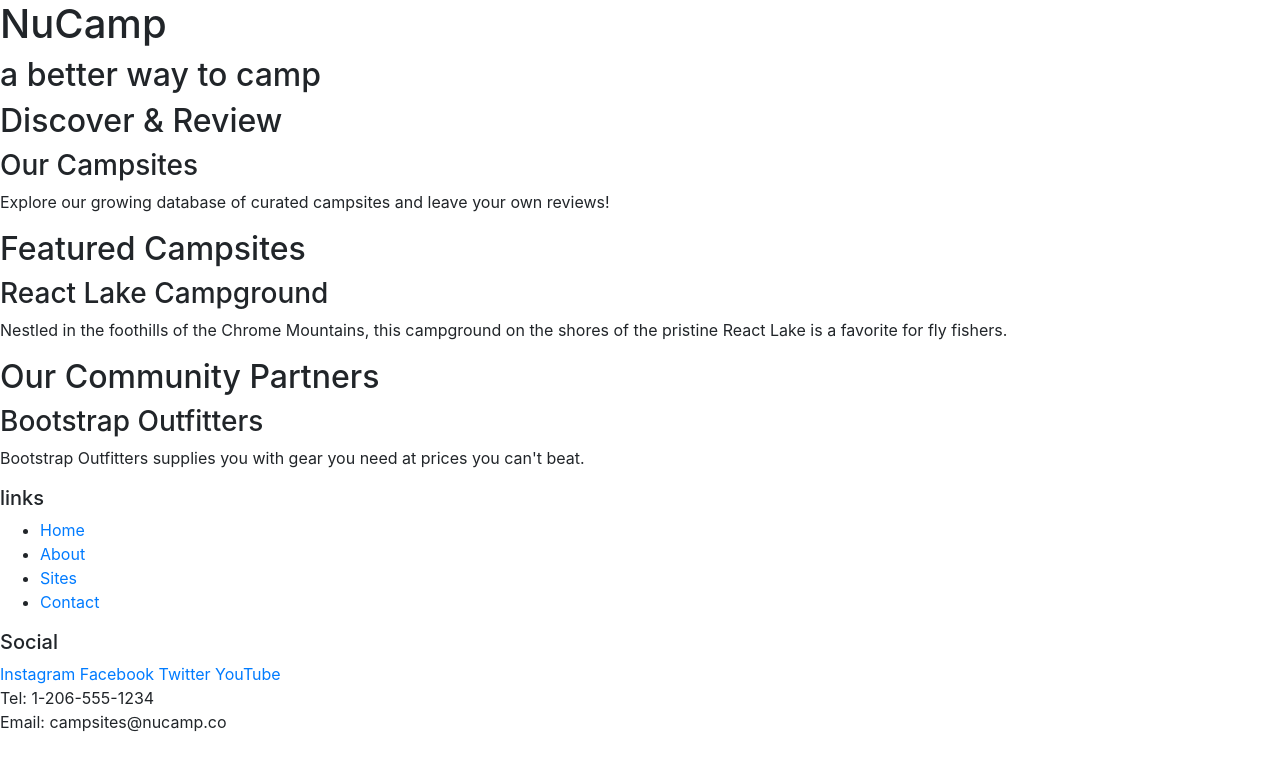
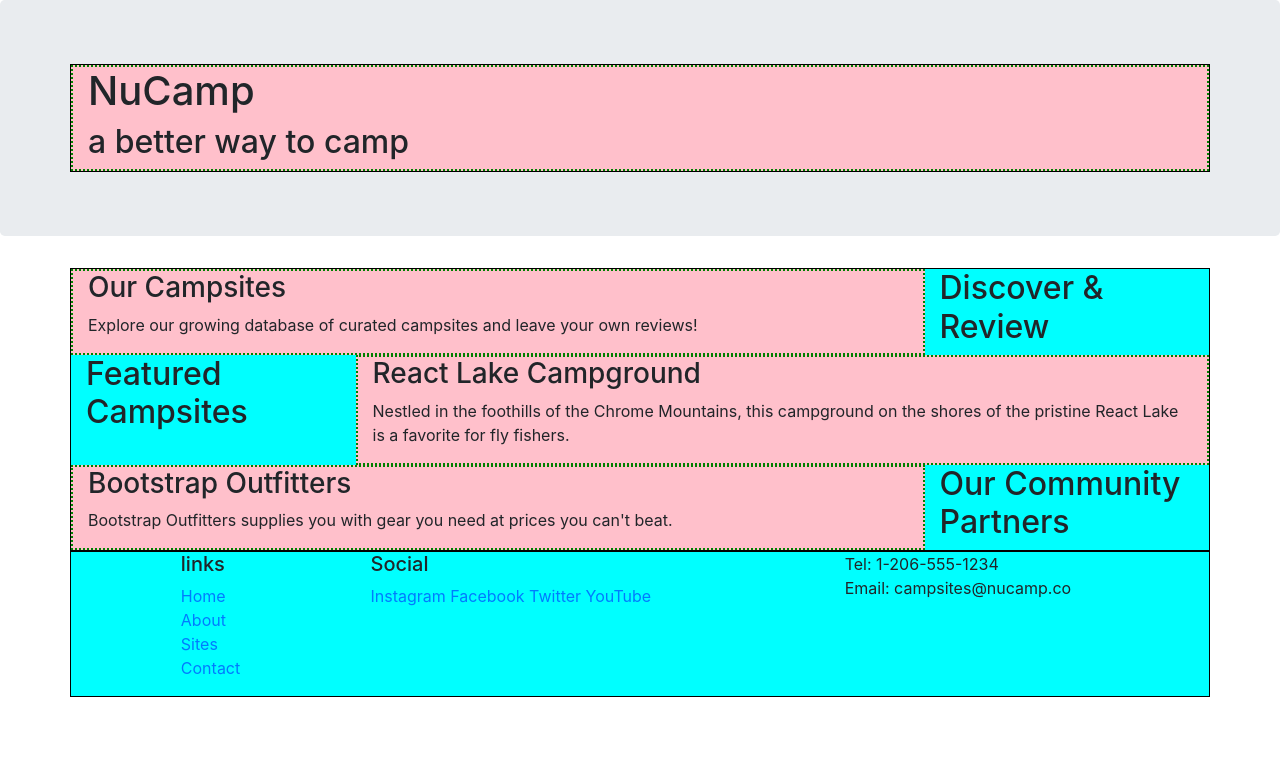
Before and after one commit to AnikThomas/Bootstrap-Project-NuCamp, a website: page index.html in a window 1280 px wide. Drawn offline with nearby package versions, Linux system fonts and the light colour scheme.

Commit message:
Bootstrap Grid

```diff
--- a/index.html
+++ b/index.html
@@ -5,42 +5,74 @@
     <meta name="viewport" content="width=device-width, initial-scale=1" />
 
     <!-- Bootstrap CSS -->
-    <link rel="stylesheet" href="node_modules/bootstrap/dist/css/bootstrap.min.css" />
+    <link rel="stylesheet" href="node_modules/bootstrap/dist/css/bootstrap.min.css"/>
 
 
     <title>NuCamp: A Better Way To Camp</title>
+    <style>
+        .container{
+            border: solid 1px black;
+            background-color: aqua;
+        }
+        .col{
+            border:dotted green 2px;
+            background-color: pink;
+        }
+    </style>
 </head>
 <body>
-    <header>
-        <div>
+    <header class="jumbotron">
+        <div class="container">
+            <div class="row">
+                <div class="col">
                     <h1>NuCamp</h1>
                      <h2>a better way to camp</h2>
                 </div>
+            </div>
+        </div>
     </header>
 
-    <div>
+        <div class="container">
+           <div class="row">
+            <div class="col-sm-4 order-sm-last col-md-3">
                 <h2>Discover & Review</h2>
+            </div>
+            <div class="col">
                 <h3>Our Campsites</h3>
                 <p>Explore our growing database of curated campsites and leave your own reviews!</p>
             </div>
+        </div>
 
-    <div>
+
+            <div class="row">
+                <div class="col-sm-4 col-md-3">
                 <h2>Featured Campsites</h2>
+            </div>
+
+            <div class="col">
                 <h3>React Lake Campground</h3>
                 <p>Nestled in the foothills of the Chrome Mountains, this campground on the shores of the pristine React Lake is a favorite
                 for fly fishers.</p>
             </div>
+        </div>
 
-    <div>
+            <div class="row">
+                <div class="col-sm-4 order-sm-last col-md-3">
                     <h2>Our Community Partners</h2>
+                </div>
+            <div class="col">
                 <h3>Bootstrap Outfitters</h3>
                 <p>Bootstrap Outfitters supplies you with gear you need at prices you can't beat.</p>
             </div>
+        </div>
+    </div>
 
     <footer>
-        <div>
+        <div class="container">
+            <div class="row">
+                <div class="col-4 col-sm-2 offset-1">
                     <h5>links</h5>
-            <ul>
+                    <ul class="list-unstyled">
                         <li><a href="#">Home</a></li>
                         <li><a href="#">About</a></li>
                         <li><a href="#">Sites</a></li>
@@ -48,7 +80,7 @@
                     </ul>
                 </div>
 
-        <div>
+                <div class="col-6 col-sm-5">
                     <h5>Social</h5>
                     <a href="http://instagram.com">Instagram</a>
                     <a href="http://facebook.com/">Facebook</a>
@@ -56,9 +88,13 @@
                     <a href="http://youtube.com/">YouTube</a>
                 </div>
 
-        <div>
+                <!-- Practise Bootstrap grid -->
+
+                <div class="col-sm-4">
                     Tel: 1-206-555-1234<br />
                     Email: campsites@nucamp.co
+                </div>
+            </div>
         </div>
     </footer>
 
```
Lines whose indentation alone changed are shown as unchanged.
